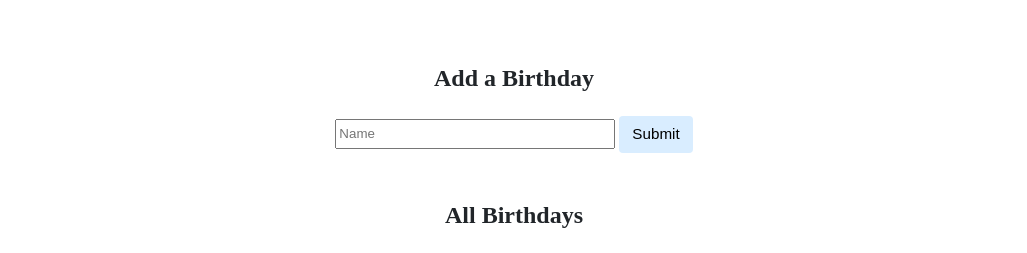
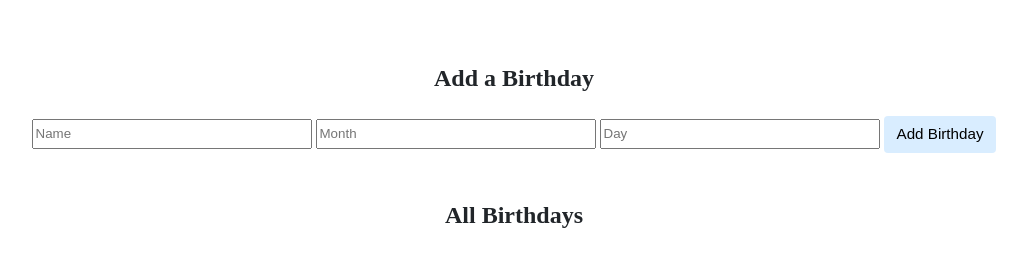
Before and after one commit to tushark28/CS50, a Flask app: page / in a window 1280 px wide. Shown: the part 200-453 px from the top of the page, without its empty margins (126-1153 px from the left). Run offline with Flask 2, Linux system fonts and the light colour scheme; some libraries are stand-ins or nearby versions.

Commit message:
Fri, Sep 23, 2022, 9:14 AM +00:00

```diff
--- a/cs50x/birthdays/app.py
+++ b/cs50x/birthdays/app.py
@@ -27,9 +27,9 @@ def index():
     if request.method == "POST":
 
         # TODO: Add the user's entry into the database
-        name = request.form.get("name")
-        month = request.form.get("month")
-        day = request.form.get("day")
+        name = request.form.get("Name")
+        month = request.form.get("Month")
+        day = request.form.get("Day")
 
         return redirect("/")
 
--- a/cs50x/birthdays/templates/index.html
+++ b/cs50x/birthdays/templates/index.html
@@ -16,8 +16,10 @@
                 <h2>Add a Birthday</h2>
                 <!-- TODO: Create a form for users to submit a name, a month, and a day -->
                 <form method="post">
-                    <input autocomplete="off" required name="name" placeholder="Name" type="text">
-                    <input type="submit" name=""
+                    <input autocomplete="off" required name="Name" placeholder="Name" type="text">
+                    <input autocomplete="off" required name="Month" placeholder="Month" type="text">
+                    <input autocomplete="off" required name="Day" placeholder="Day" type="text">
+                    <input type="submit" value="Add Birthday">
                 </form>
             </div>
 
```
